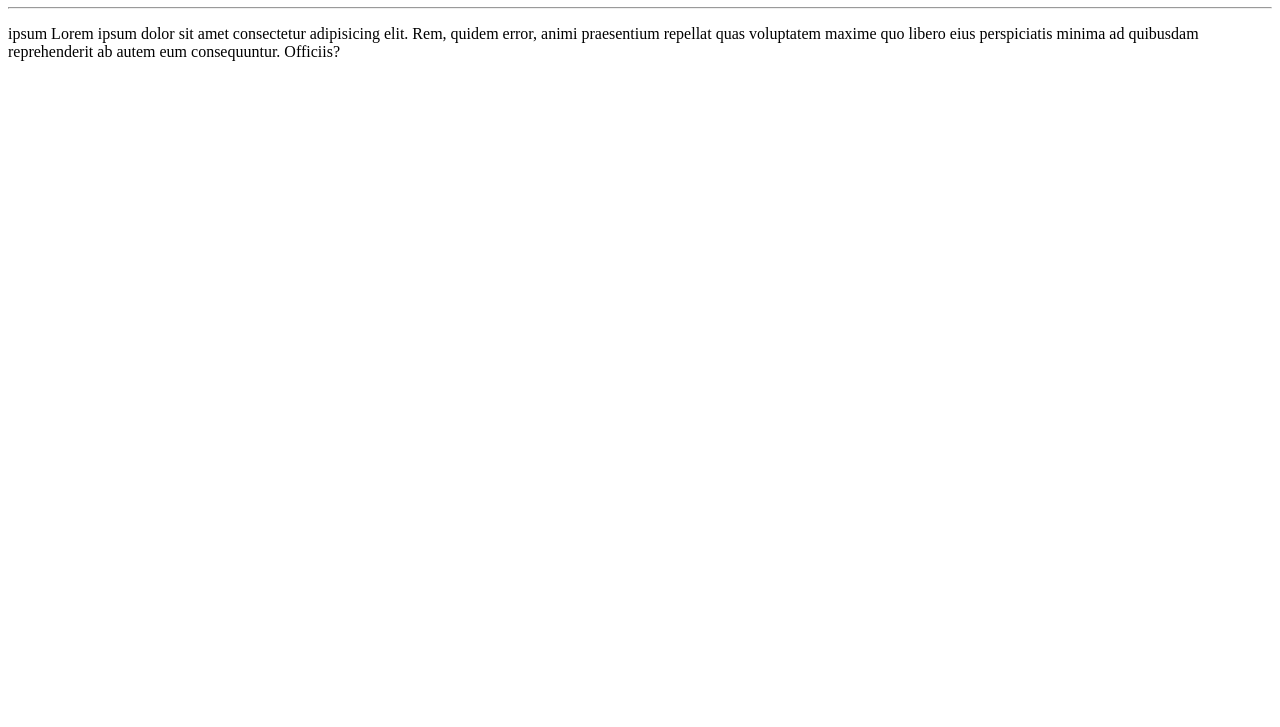
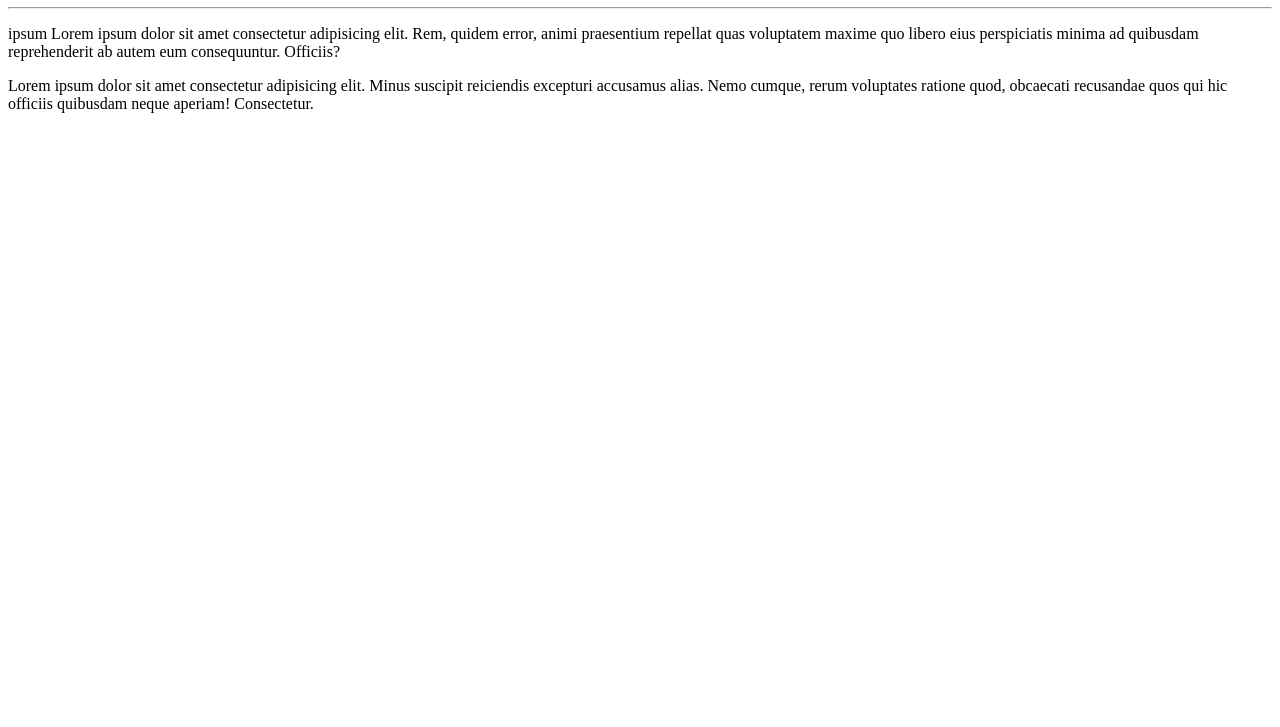
Before and after one commit to marcokoyama/olamundo, a plain HTML site: page siteexemplo/index.html in a window 1280 px wide. Shown: the part 73-800 px from the top of the page. Drawn offline with Linux system fonts and the light colour scheme.

Commit message:
outra mudança

```diff
--- a/siteexemplo/index.html
+++ b/siteexemplo/index.html
@@ -10,5 +10,6 @@
     <h1>Olá, Mundo!</h1>
     <hr>
     <p>ipsum Lorem ipsum dolor sit amet consectetur adipisicing elit. Rem, quidem error, animi praesentium repellat quas voluptatem maxime quo libero eius perspiciatis minima ad quibusdam reprehenderit ab autem eum consequuntur. Officiis?</p>
+    <p>Lorem ipsum dolor sit amet consectetur adipisicing elit. Minus suscipit reiciendis excepturi accusamus alias. Nemo cumque, rerum voluptates ratione quod, obcaecati recusandae quos qui hic officiis quibusdam neque aperiam! Consectetur.</p>
 </body>
 </html>
```
